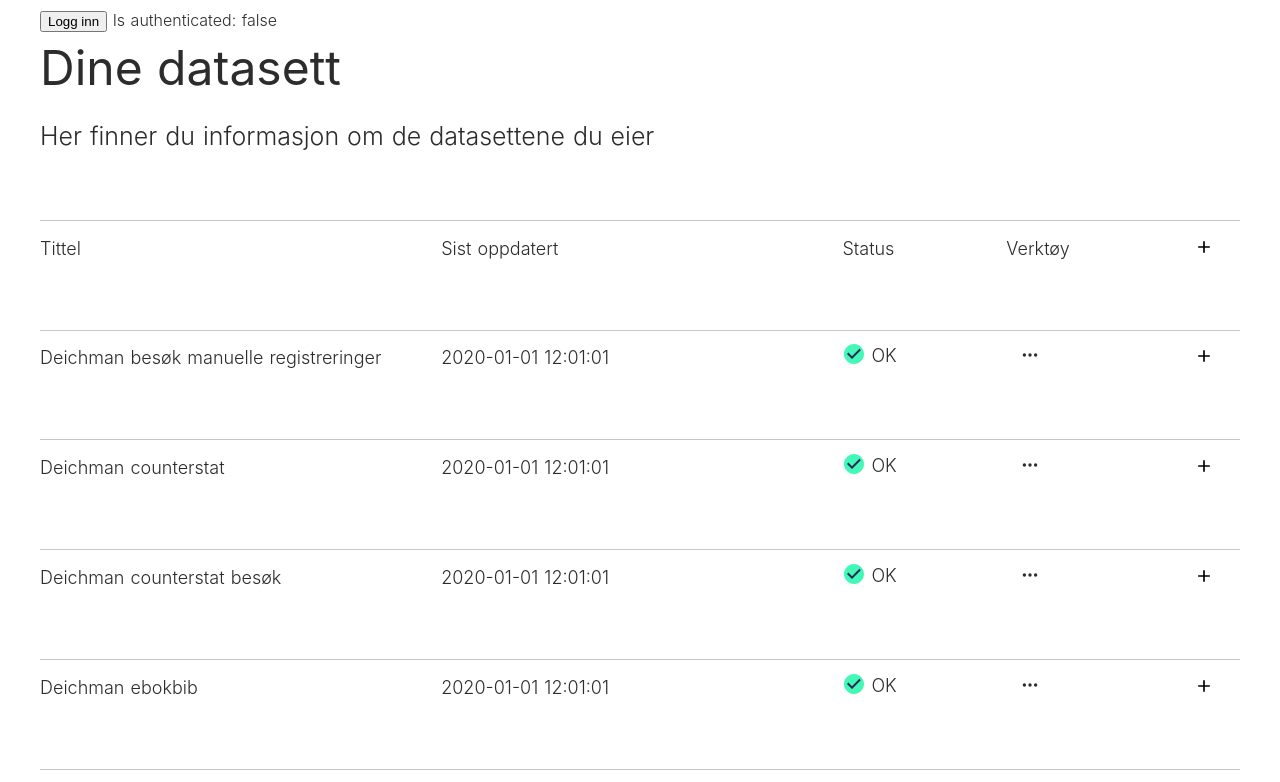
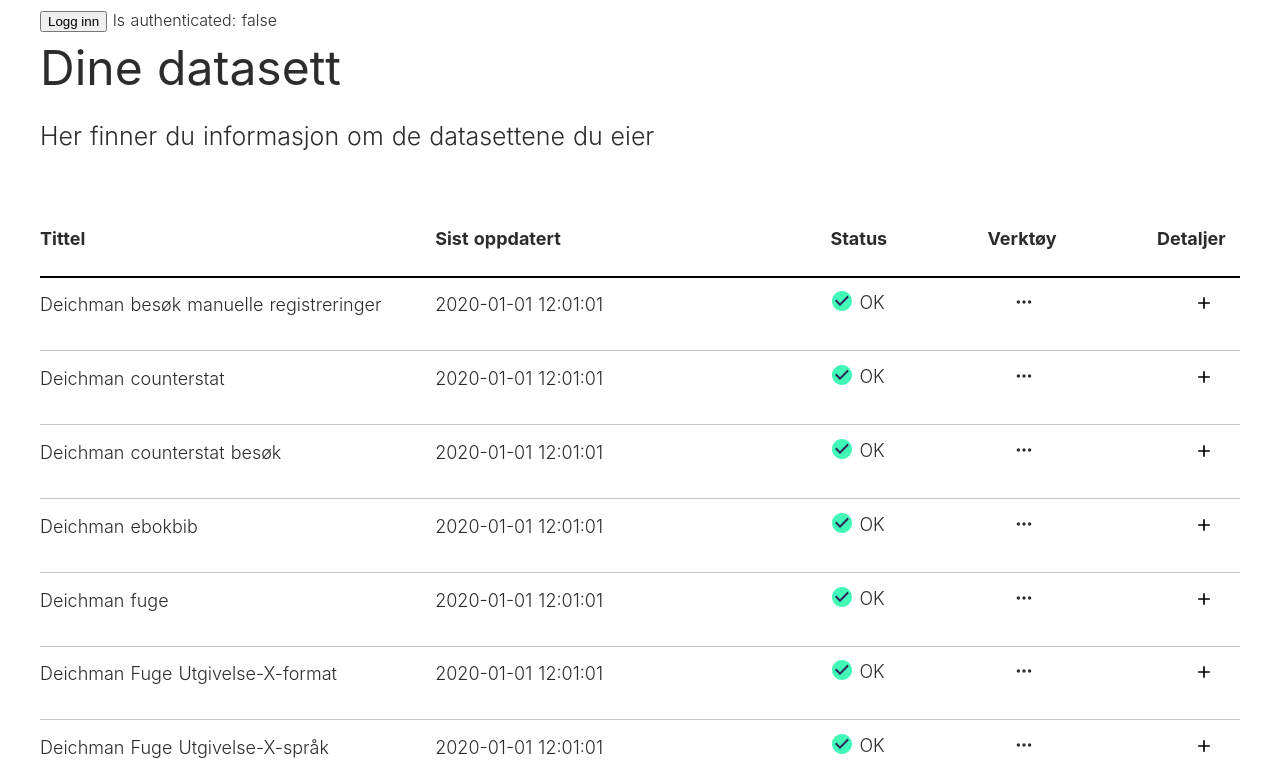
Before and after one commit to oslokommune/dataplatform-frontend, a Vue app: page /#/ in a window 1280 px wide. Shown: the top 782 px of the page. Built offline with nearby package versions, Linux system fonts and the light colour scheme; no server answers.

Commit message:
DP-1102: Add header if true

```diff
--- a/src/components/LayoutComponents/ExpandableRow.vue
+++ b/src/components/LayoutComponents/ExpandableRow.vue
@@ -4,7 +4,7 @@
 shows only when the row is expanded.
 -->
 <template>
-  <div class="expandable-row">
+  <div class="expandable-row" :class="{ header: header }">
     <div class="expand-collapse">
       <div class="field">
         <slot name="title" />
@@ -19,9 +19,11 @@
         <div class="field">
           <slot name="edit" />
         </div>
+        <div class="field" v-if="header"><slot name="details" /></div>
         <ExpandCollapseIcon
           :expanded="expanded"
           @click.native.stop="expanded = !expanded"
+          v-if="!header"
         />
       </div>
     </div>
@@ -40,6 +42,12 @@
   components: {
     ExpandCollapseIcon,
   },
+  props: {
+    header: {
+      type: Boolean,
+      default: false,
+    },
+  },
   data() {
     return {
       expanded: false,
@@ -57,14 +65,21 @@
   padding-right: 0.8em;
   border-top: $separator-border;
   text-align: left;
-  margin-top: 3em;
+  margin-top: 1em;
   overflow-y: auto;
 
   &:last-of-type {
     border-bottom: $separator-border;
   }
+  &:nth-child(2) {
+    border-top: 2px solid black;
+  }
 }
+.header {
+  border-top: 0;
 
+  font-weight: bold;
+}
 .expand-collapse {
   display: flex;
   width: 100%;
@@ -79,8 +94,6 @@
   }
 
   .field {
-    padding-right: 1em;
-
     > a {
       display: block;
     }
```
